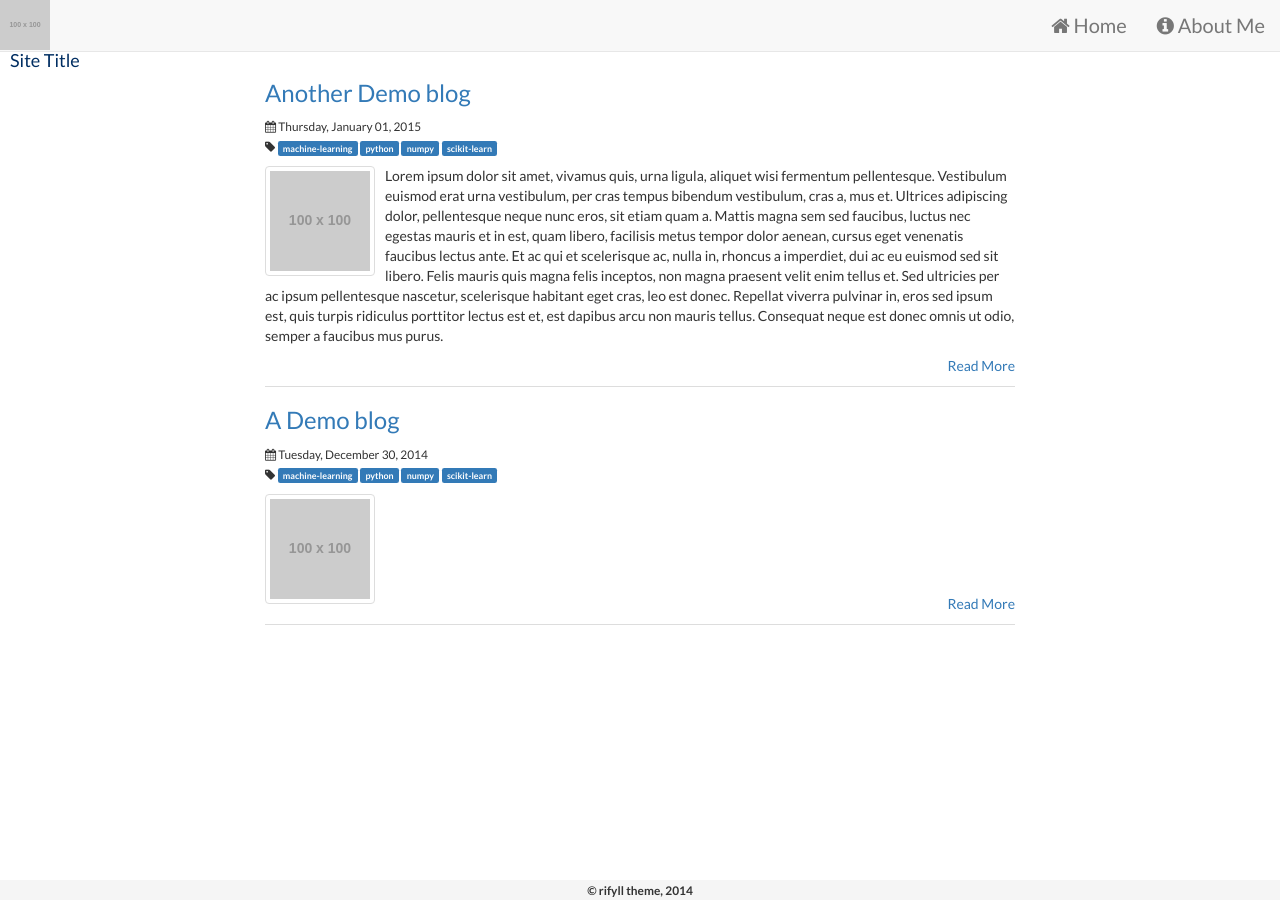
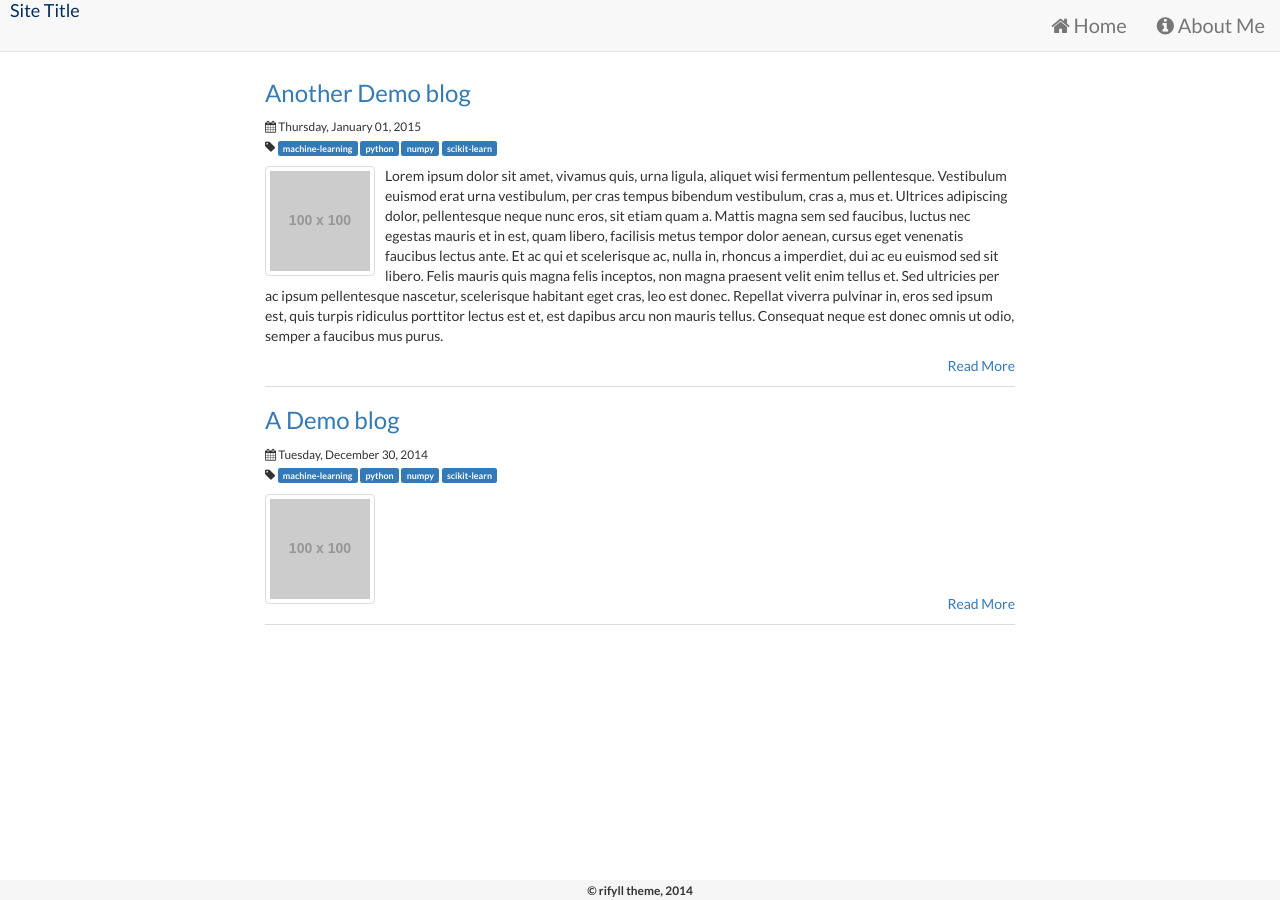
Before and after one commit to LarryBrick/jekyll_demo, a Jekyll site: the page built from index.html, in a window 1280 px wide. Built offline with Jekyll 4.4.1, drawn with Linux system fonts in a browser that asks for light colours; nearby versions of some CDN libraries.

Commit message:
Update header.html

```diff
--- a/_includes/header.html
+++ b/_includes/header.html
@@ -9,7 +9,7 @@
           <span class="icon-bar"></span>
         </button>
         <a class="navbar-brand" href="{{ "/" | prepend: site.baseurl }}">
-          <img src="{{site.logo_location}}"> <span class="name-holder">{{ site.title }}</span>
+          <img src="{{site.logo_locatio}}"> <span class="name-holder">{{ site.title }}</span>
           <!--<img src="{{ ./apple-touch-icon-180x180.png }}"> <span class="name-holder">{{ site.title }}</span>-->
         </a>
       </div>
```
